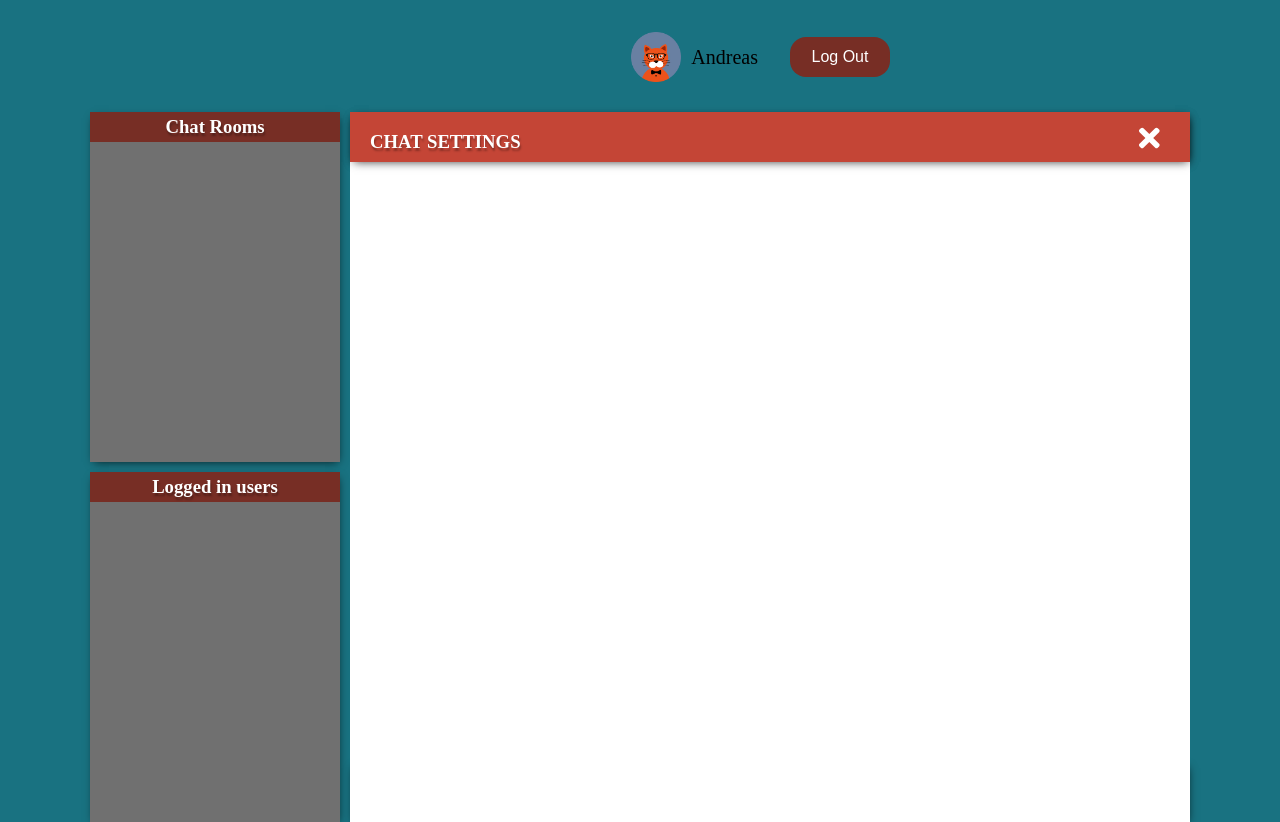
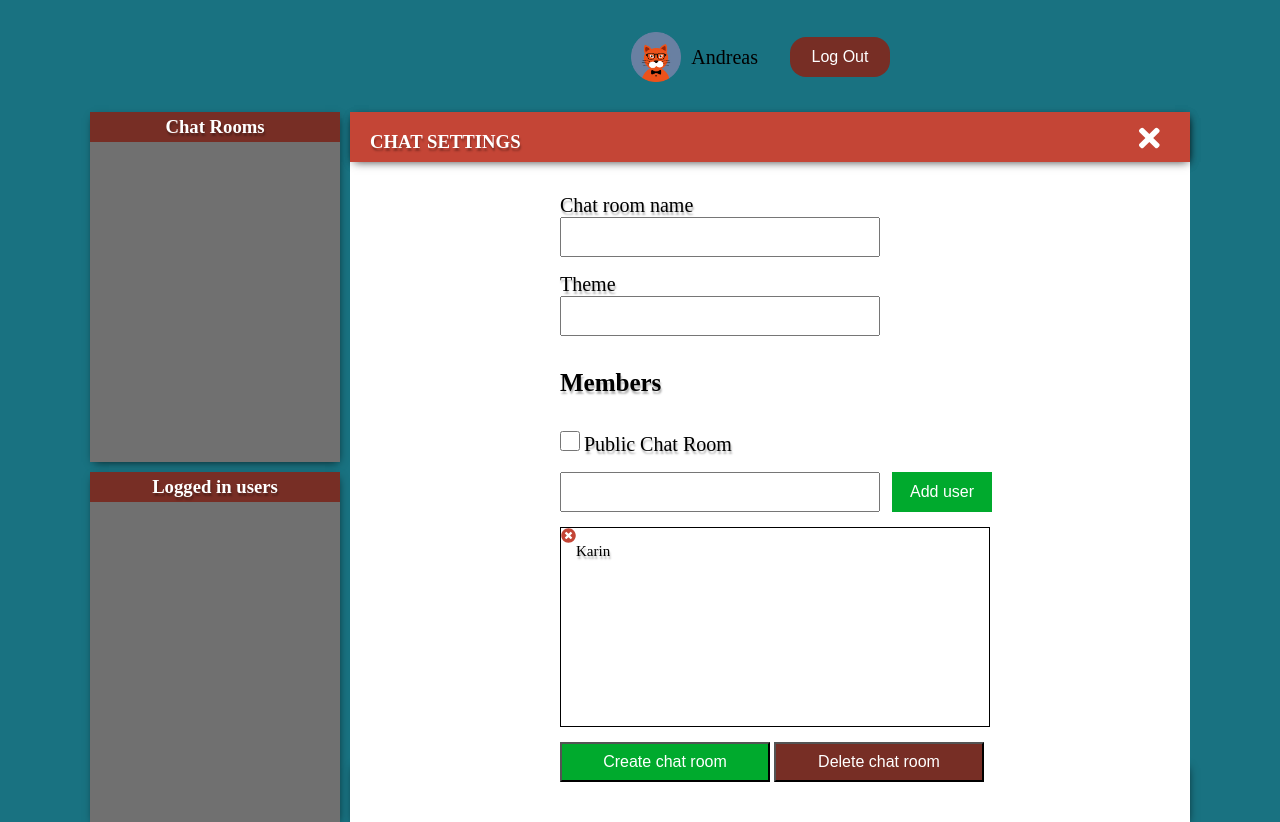
Before and after one commit to alesja1986/chit-chat, a website: page app/chat.html in a window 1280 px wide. Both pictures are taken after a click on the element 1141 px from the left and 142 px from the top of the page. Drawn offline with nearby package versions, Linux system fonts and the light colour scheme; files that its build step writes are made by us from their sources; no server answers.

Commit message:
chat-settings layout improvement

```diff
--- a/app/chat.html
+++ b/app/chat.html
@@ -69,9 +69,30 @@
             <div id="settings-bar">
                   <h3>CHAT SETTINGS</h3>
                   <span id ="chat-settings-window"><i class="fas fa-times"></i></span>
+            </div>
 
-         </div>
-    </div>
+     <form id="create-chat-form">
+            <label>Chat room name</label>
+            <input id="chat-name" required><p></p>
+
+            <label>Theme</label>
+            <input id="chat-theme" required><p></p>
+
+             <h4>Members</h4>
+
+             <div id="public-chat"><input type="checkbox" > <label>Public Chat Room</label></div>
+
+           <div id="search-bar">
+              <input type="text" id="search-user">
+              <button type="submit" id="add-user">Add user</button>
+           </div>
+
+           <div id="chat-room-users"><i class="fas fa-times-circle"></i><p>Karin</p></div>
+
+            <button type="submit" id="create-chat-room">Create chat room</button>
+            <button type="submit" id="delete-chat-room">Delete chat room</button>
+     </form>
+        </div>
 
     <!--
         Firebase
--- a/app/scss/modules/_chat-settings.scss
+++ b/app/scss/modules/_chat-settings.scss
@@ -1,6 +1,7 @@
 #chat-settings{
     display: none;
     @extend %chat-window;
+    color:black;
 
   span{
     font-size: 30px;
@@ -8,7 +9,74 @@
     cursor: pointer;
   }
 
+  form{
+    margin-left: 25%;
+    margin-top: 2em;
+  }
+
   h3{
     padding-left: 20px;
   }
+
+  #public-chat label{
+   display: inline-block;
+  }
+
+  #public-chat input{
+    width: 20px;
+    height: 20px;
+  }
+
+  input{
+    width: 320px;
+    height: 40px;
+  }
+
+  label{
+    display: block;
+    font-size: 20px;
+  }
+
+  h4{
+    font-size: 25px;
+  }
+
+  #search-bar{
+    margin-top: 1em;
+  }
+  #add-user{
+    background-color: map-get($color, green);
+    color: map-get($color, bright);
+    height: 40px;
+    width: 100px;
+    border: none;
+    cursor: pointer;
+    margin-left: 0.5em;
+  }
+
+  #chat-room-users {
+    font-size: 15px;
+    width:430px;
+    display: flex;
+   justify-content:flex-start;
+   border: solid 0.4px;
+    height: 200px;
+    margin:1em 0  1em 0;
+  }
+
+  .fa-times-circle{
+    color: map-get($color, main);
+  }
+
+#create-chat-room,#delete-chat-room {
+  background-color: map-get($color, green);
+  color: map-get($color, bright);
+  height: 40px;
+  width: 210px;
+  cursor: pointer;
 }
+
+#delete-chat-room{
+  background-color: map-get($color, accent1);
+}
+}
```
